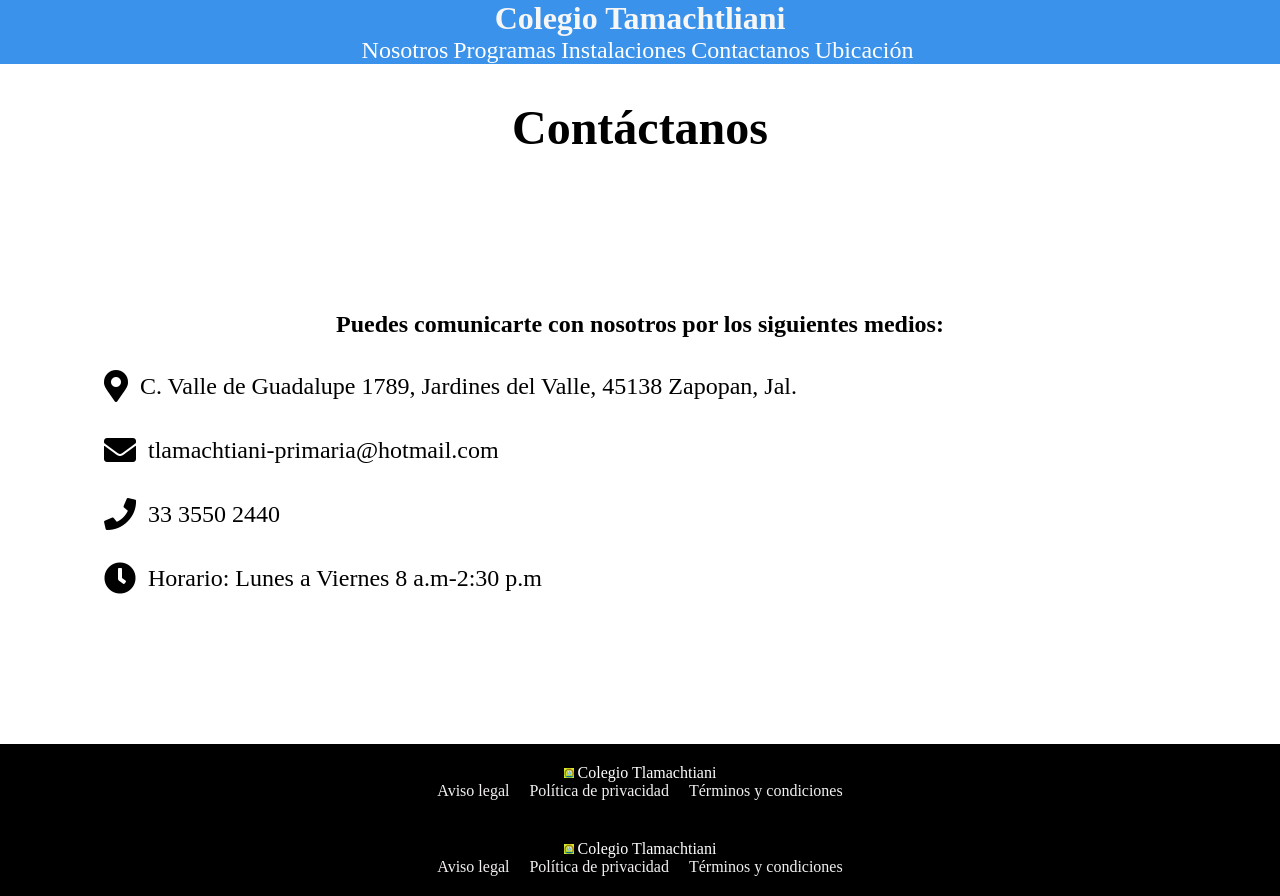
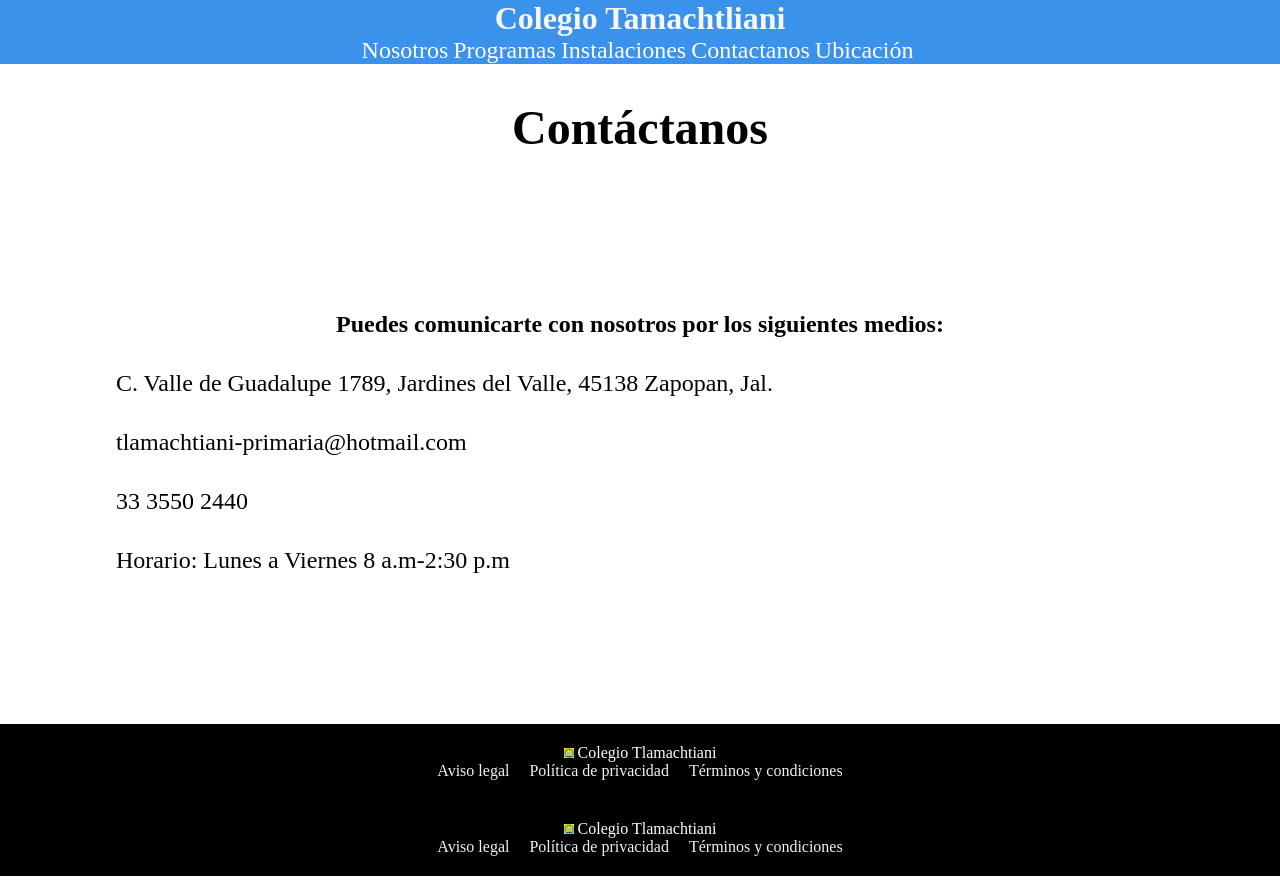
Before and after one commit to Lflores2022/Colegio-Tamachtliani, a Vue app in the folder website/: page /ubicacion in a window 1280 px wide. Built offline with nearby package versions, Linux system fonts and the light colour scheme.

Commit message:
Ubication.vue

```diff
--- a/website/src/components/Ubication.vue
+++ b/website/src/components/Ubication.vue
@@ -1,5 +1,5 @@
 <template>
-<link rel="stylesheet" href="https://cdnjs.cloudflare.com/ajax/libs/font-awesome/5.15.4/css/all.min.css">
+
 <br>
 <section class="contact" id="contact">
 <br>
```
